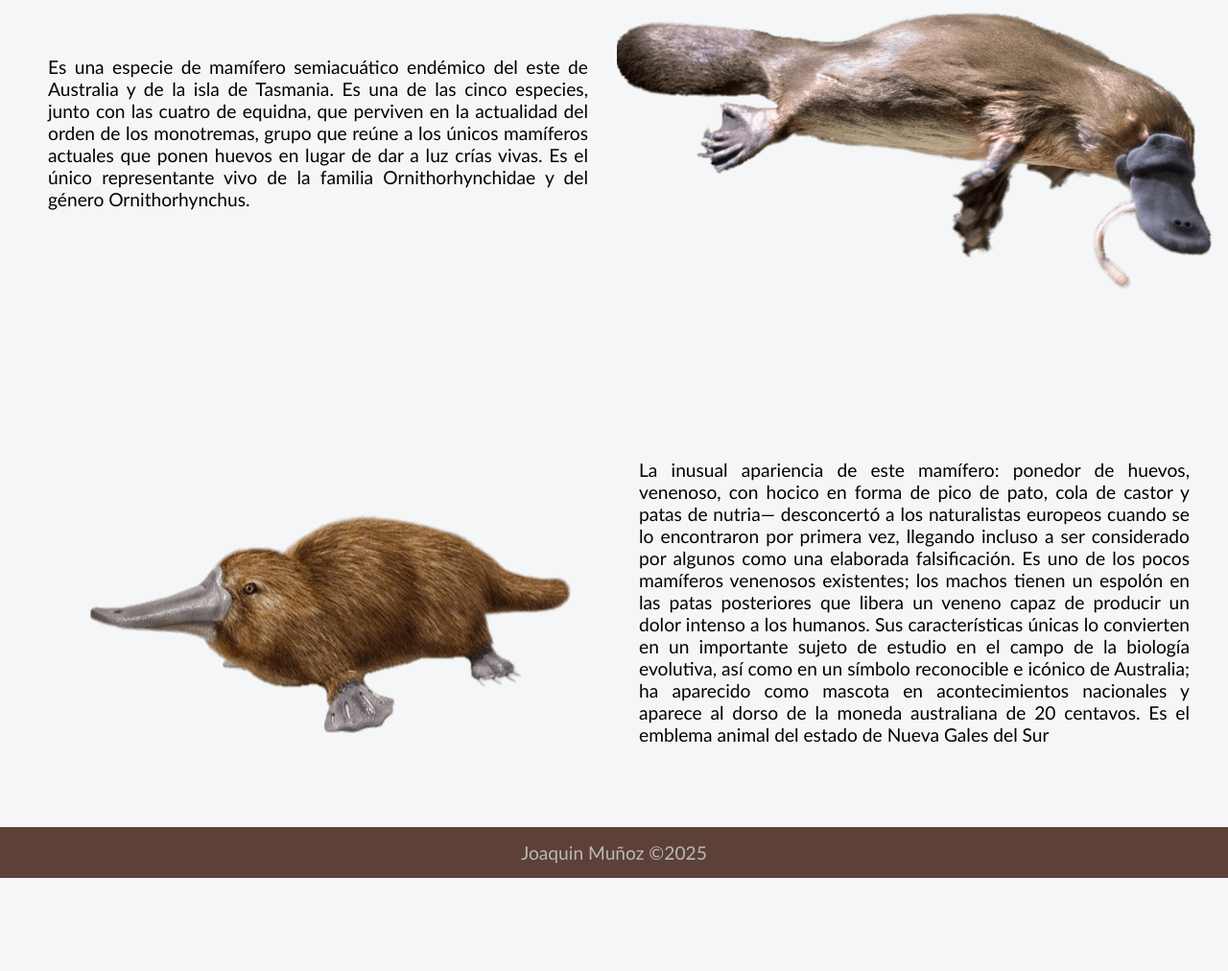
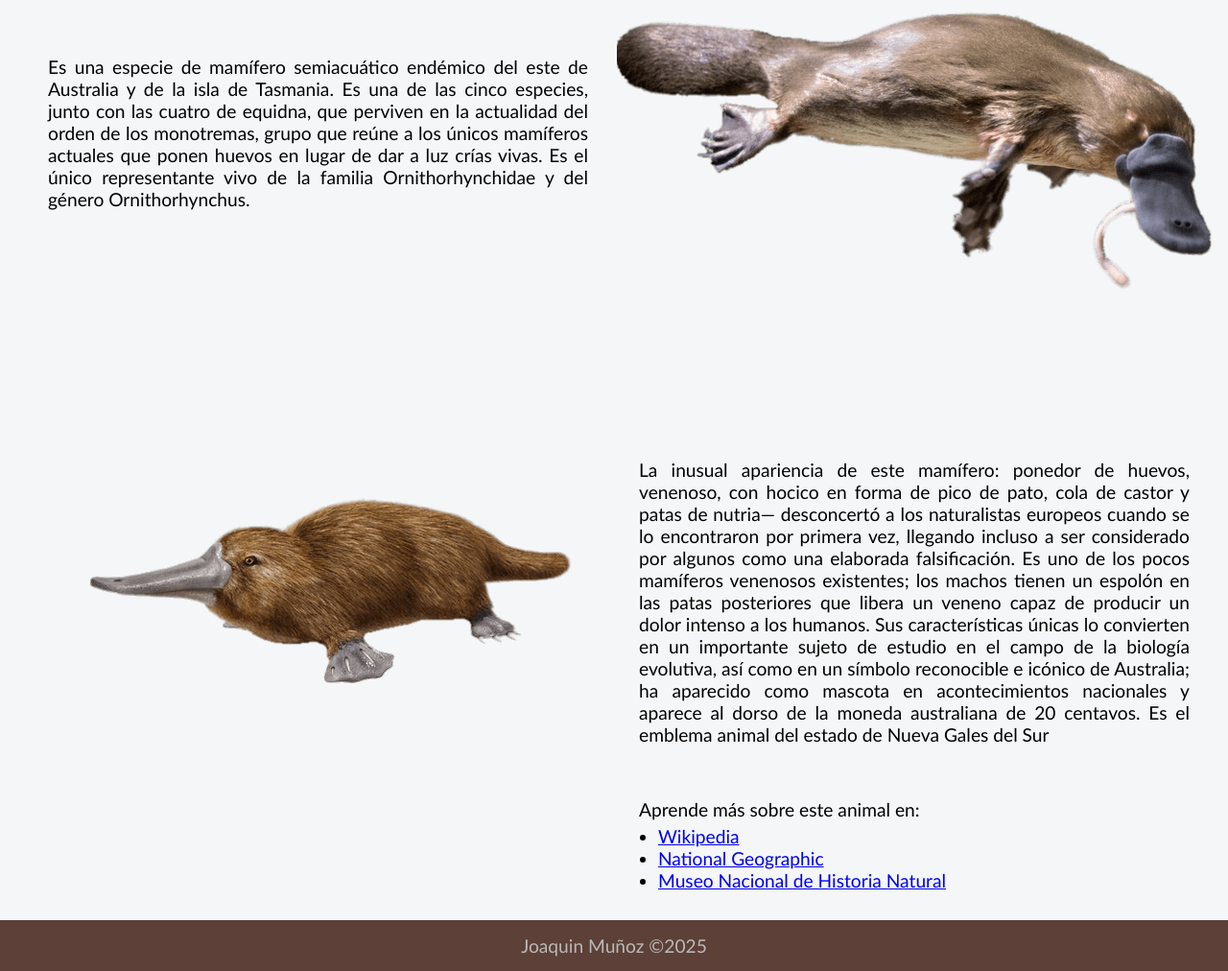
Before and after one commit to JoacoMC/Sumativa-1, a plain HTML site: page sumativa_1/index.html in a window 1280 px wide. Shown: the part 1111-2123 px from the top of the page at 96% size. Before the commit the page ends 2026 px from the top, so only its background shows below. Drawn offline with Linux system fonts and the light colour scheme.

Commit message:
Add files via upload

```diff
--- a/sumativa_1/css/style.css
+++ b/sumativa_1/css/style.css
@@ -81,7 +81,7 @@ header h1{
 
 .descripcion p{
     margin: 5px 10px;
-    padding: 50px 20px;
+    padding: 50px 20px 0px 20px;
 }
 
 h2 {
@@ -96,6 +96,9 @@ h2 {
     justify-content: space-between;
 }
 
+.descripcion li{
+    margin-left: 50px;
+}
 .detalles p{
     padding: 0px 20px 20px 0px;
 }
--- a/sumativa_1/index.html
+++ b/sumativa_1/index.html
@@ -30,10 +30,27 @@
             <img src="images/orni_2.png" alt="Ornitorrinco">
         </div>
         <div class="descripcion">
-            <img src="images/orni_1.png" alt="Ornitorrinco">
-            <p>
-                La inusual apariencia de este mamífero: ponedor de huevos, venenoso, con hocico en forma de pico de pato, cola de castor y patas de nutria— desconcertó a los naturalistas europeos cuando se lo encontraron por primera vez, llegando incluso a ser considerado por algunos como una elaborada falsificación. Es uno de los pocos mamíferos venenosos existentes; los machos tienen un espolón en las patas posteriores que libera un veneno capaz de producir un dolor intenso a los humanos. Sus características únicas lo convierten en un importante sujeto de estudio en el campo de la biología evolutiva, así como en un símbolo reconocible e icónico de Australia; ha aparecido como mascota en acontecimientos nacionales y aparece al dorso de la moneda australiana de 20 centavos. Es el emblema animal del estado de Nueva Gales del Sur
-            </p>
+            <div>
+                <img src="images/orni_1.png" alt="Ornitorrinco">
+            </div>
+            <div>
+                <p>
+                    La inusual apariencia de este mamífero: ponedor de huevos, venenoso, con hocico en forma de pico de pato, cola de castor y patas de nutria— desconcertó a los naturalistas europeos cuando se lo encontraron por primera vez, llegando incluso a ser considerado por algunos como una elaborada falsificación. Es uno de los pocos mamíferos venenosos existentes; los machos tienen un espolón en las patas posteriores que libera un veneno capaz de producir un dolor intenso a los humanos. Sus características únicas lo convierten en un importante sujeto de estudio en el campo de la biología evolutiva, así como en un símbolo reconocible e icónico de Australia; ha aparecido como mascota en acontecimientos nacionales y aparece al dorso de la moneda australiana de 20 centavos. Es el emblema animal del estado de Nueva Gales del Sur
+                </p>
+
+                <p>Aprende más sobre este animal en:</p>
+                <ul>
+                    <li>
+                        <a href="https://es.wikipedia.org/wiki/Ornithorhynchus_anatinus" target="_blank">Wikipedia</a>
+                    </li>
+                    <li>
+                        <a href="https://www.nationalgeographic.com.es/naturaleza/ornitorrincos-desvelan-secretos-sobre-evolucion-mamiferos_16297" target="_blank">National Geographic</a>
+                    </li>
+                    <li>
+                        <a href="https://www.mnhn.gob.cl/noticias/un-mamifero-que-pone-huevos-produce-veneno-y-detecta-electricidad" target="_blank"> Museo Nacional de Historia Natural</a>
+                    </li>
+                </ul>
+            </div>
         </div>
     </main>
     <footer>
```
Also changed, not shown: sumativa_1/galeria.html (+9 -9 lines).
